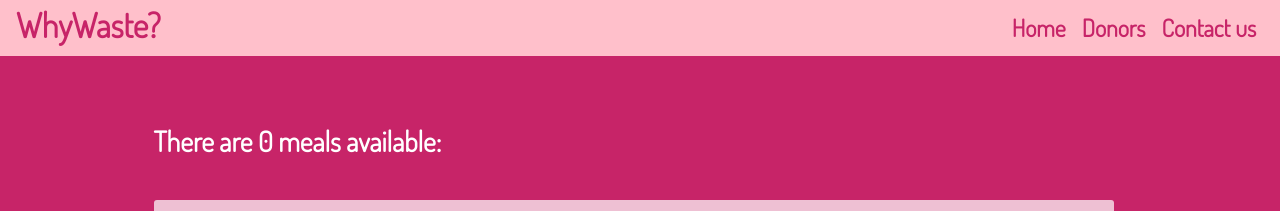
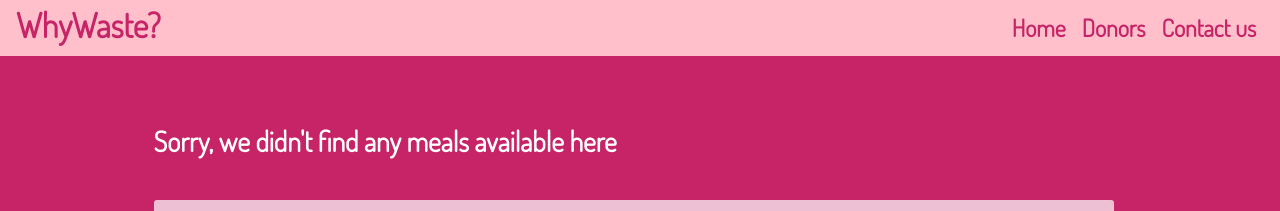
Before and after one commit to Codenatics/why-waste-frontend, a React (Create React App) app: page /SearchResults in a window 1280 px wide. Shown: the top 211 px of the page. Built offline with nearby package versions, Linux system fonts and the light colour scheme; no server answers.

Commit message:
conditional counter message added

```diff
--- a/src/components/Counter.js
+++ b/src/components/Counter.js
@@ -1,9 +1,12 @@
 import React from "react";
 import "../assets/Counter.css"
 
-function Counter(props){
-    return(
-        <p>There are {props.count} meals available:</p>
+function Counter(props) {
+
+    return (
+        <div className="container-counter">
+            {props.count === 0 ? <p>Sorry, we didn't find any meals available here</p>: <p>There are {props.count} meals available:</p>}
+        </div>
     )
 }
 export default Counter;
```
